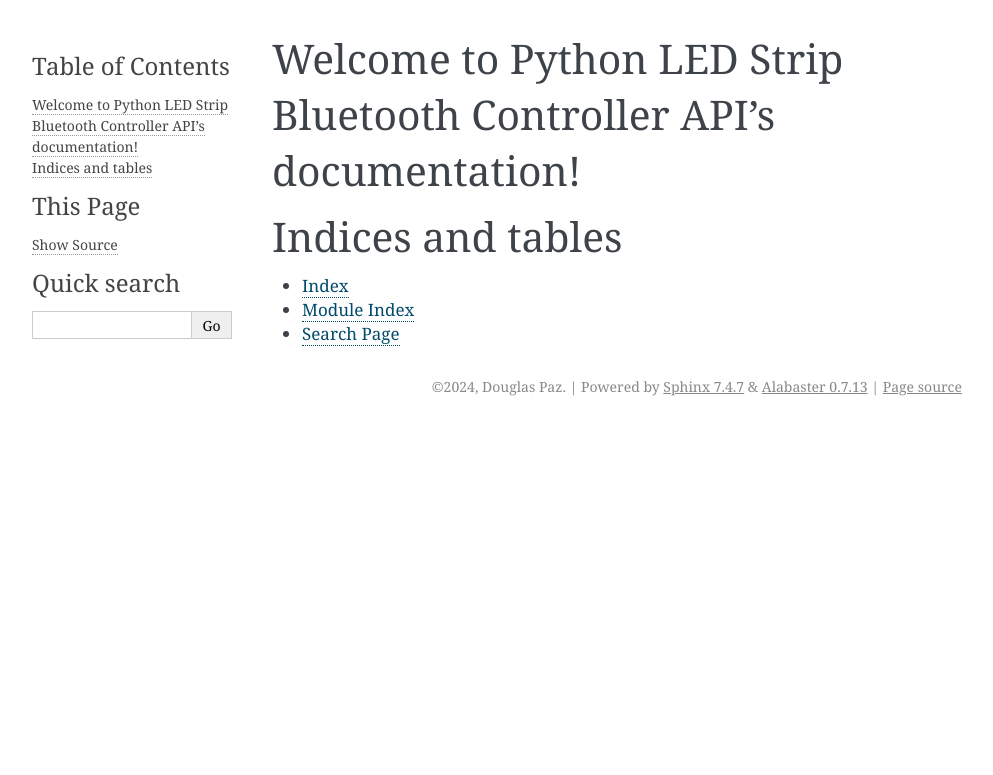
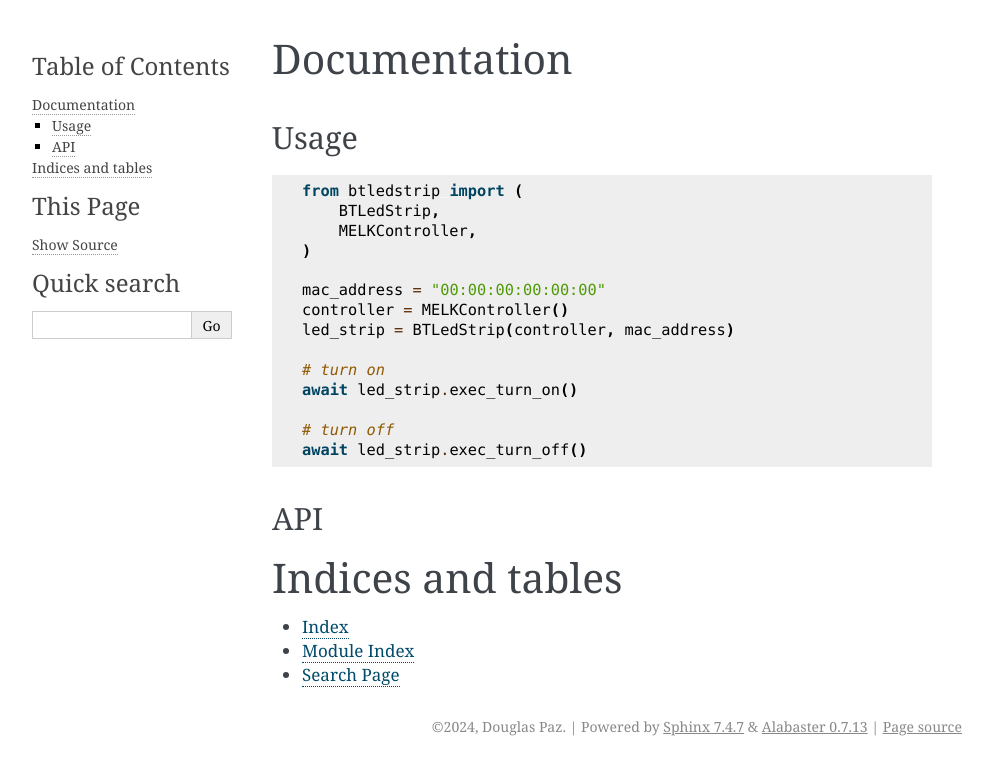
Before and after one commit to dougppaz/python-bt-led-strip, a Sphinx documentation site: the page built from docs/index.rst, in a window 1280 px wide. Shown: the top 775 px of the page, without its empty margins (148-1141 px from the left). Built offline with Sphinx 7.4.7, drawn with Linux system fonts in a browser that asks for light colours.

Commit message:
feat: improve docs

````diff
--- /dev/null
+++ b/docs/api.rst
@@ -0,0 +1,2 @@
+.. automodule:: btledstrip
+   :members:
--- a/docs/conf.py
+++ b/docs/conf.py
@@ -1,8 +1,15 @@
+import os
+import sys
+sys.path.insert(0, os.path.abspath('..'))
+
 project = 'Python LED Strip Bluetooth Controller API'
 copyright = '2024, Douglas Paz'
 author = 'Douglas Paz'
 
-extensions = []
+extensions = [
+    'myst_parser',
+    'sphinx.ext.autodoc',
+]
 
 templates_path = ['_templates']
 exclude_patterns = []
--- a/docs/index.rst
+++ b/docs/index.rst
@@ -3,14 +3,22 @@
    You can adapt this file completely to your liking, but it should at least
    contain the root `toctree` directive.
 
-Welcome to Python LED Strip Bluetooth Controller API's documentation!
-=====================================================================
+Documentation
+=========================================
+
+Usage
+-----
+
+.. include:: usage.md
+   :parser: myst_parser.sphinx_
+
+API
+---
 
 .. toctree::
-   :maxdepth: 2
-   :caption: Contents:
+   :maxdepth: 1
 
-
+   api
 
 Indices and tables
 ==================
--- /dev/null
+++ b/docs/usage.md
@@ -0,0 +1,16 @@
+```python
+from btledstrip import (
+    BTLedStrip,
+    MELKController,
+)
+
+mac_address = "00:00:00:00:00:00"
+controller = MELKController()
+led_strip = BTLedStrip(controller, mac_address)
+
+# turn on
+await led_strip.exec_turn_on()
+
+# turn off
+await led_strip.exec_turn_off()
+```
````
Also changed, not shown: btledstrip/__init__.py (+0 -19 lines), 2 other files.
